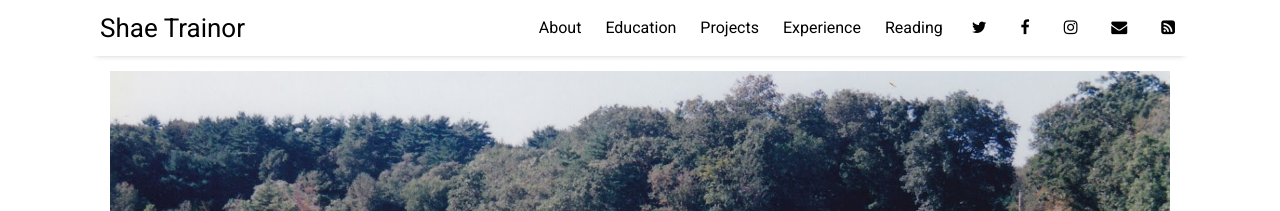
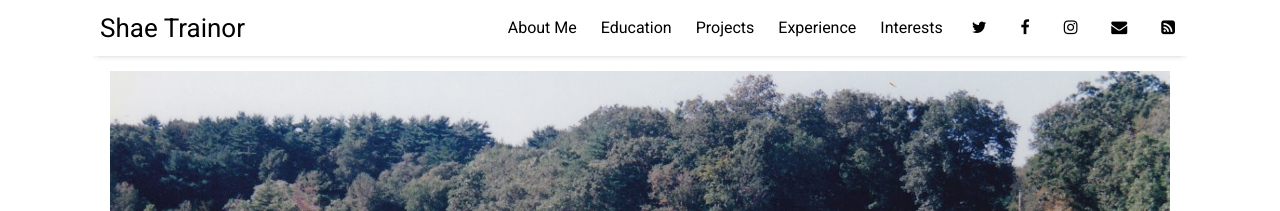
Before and after one commit to shaetrainor/shaetrainor.github.io, a Jekyll site: the page built from index.html, in a window 1280 px wide. Shown: the top 211 px of the page. Built offline with Jekyll 4.4.1, drawn with Linux system fonts in a browser that asks for light colours; nearby versions of some CDN libraries; the list of posts is cut into pages by our own code.

Commit message:
Update settings.yml

```diff
--- a/_data/settings.yml
+++ b/_data/settings.yml
@@ -7,11 +7,11 @@ disqus:
 google-ID: 'UA-112060364-2'
 
 menu:
-- {name: 'About', url: '/about'}
+- {name: 'About Me', url: '/about'}
 - {name: 'Education', url: '/education'}
 - {name: 'Projects', url: '/projects'}
 - {name: 'Experience', url: '/experience'}
-- {name: 'Reading', url: '/reading'}
+- {name: 'Interests', url: '/interests'}
 
 # Available social icons are powered by Font Awesome, so you can use any icon that they offer
 social:
```
